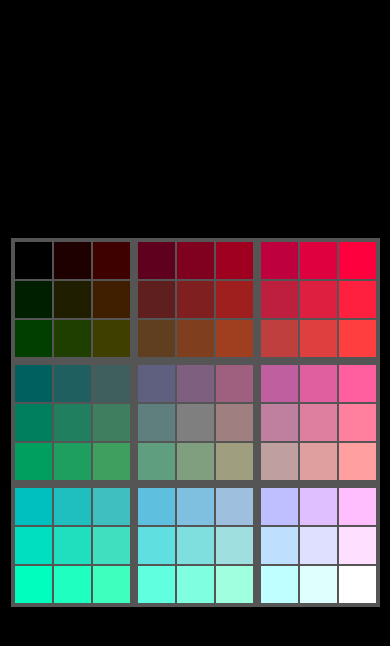
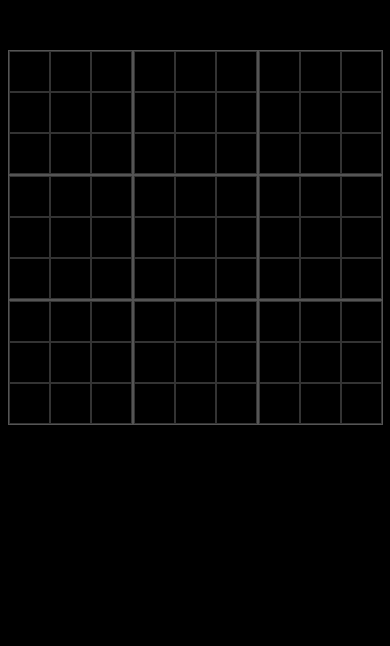
Before and after one commit to Matt23488/ReactNativeSudoku, a React Native app: screen / in a window 390 px wide. Shown: the top 646 px of the page. Built offline with nearby package versions, Linux system fonts and the light colour scheme.

Commit message:
adjusting board sizing logic. Surprisingly hard to get right.

```diff
--- a/App.tsx
+++ b/App.tsx
@@ -16,7 +16,8 @@ const styles = StyleSheet.create({
   container: {
     flex: 1,
     alignItems: 'center',
-    justifyContent: 'center',
+    justifyContent: 'flex-start',
     backgroundColor: '#000',
+    paddingTop: 50,
   },
 });
--- a/Board.tsx
+++ b/Board.tsx
@@ -1,34 +1,78 @@
 import React from 'react';
 import { View, StyleSheet, Dimensions } from 'react-native';
 import Cell from './Cell';
-import { createRange } from './Utilities';
+import { createRange, flatten2DArray } from './Utilities';
 
 // https://web.archive.org/web/20150818220344/http://blogs.msdn.com/b/ericlippert/archive/2010/07/15/graph-colouring-with-simple-backtracking-part-two.aspx
-export default function Board() {
-    const minDim = Math.min(Dimensions.get('window').width, Dimensions.get('window').height);
-    const cellSize = minDim / 10;
-    const nineSquaresSize = cellSize * 3 + 6;
-    const boardSize = nineSquaresSize * 3 + 2;
+export default class Board extends React.Component<BoardProperties, BoardState> {
+    public constructor(props: BoardProperties) {
+        super(props);
+        this.state = {
+            graph: flatten2DArray(createRange(9).map(i => createRange(9).map(j => ({
+                index: {
+                    x: (j % 3) + (i % 3 * 3),
+                    y: Math.floor(j / 3) + (Math.floor(i / 3) * 3),
+                    z: i
+                },
+                notes: []
+            }))))
+        };
+    }
+
+    private handleClick(cellState: CellState) {
+        switch (cellState.value) {
+            case undefined: cellState.value = 1; break;
+            case 9: cellState.value = undefined; break;
+            default: cellState.value++; break;
+        }
+        this.setState({ graph: this.state.graph });
+    }
+
+    public render() {
+        const sizes = calculateSizes();
+        let idx = 0;
         return (
-        <View style={[styles.board, { width: boardSize }]}>
-            {[...createRange(9)].map(i => {
+            <View style={[styles.board, { width: sizes.boardSize }]}>
+                {createRange(9).map(i => {
                 return (
-                <View key={i} style={[styles.nineSquares, { width: nineSquaresSize }]}>
-                {[...createRange(9)].map(j => {
-                    const index = {
-                        x: (j % 3) + (i % 3 * 3), // which column
-                        y: Math.floor(j / 3) + (Math.floor(i / 3) * 3), // which row
-                        z: i, // which 3x3 square
-                    };
-                    const value = i === j ? i : undefined;
-                    const notes = [...createRange(Math.max(i, j), Math.max(i, j) - Math.min(i, j))];
-                    return <Cell key={j} index={index} notes={[]} size={cellSize} onPress={() => { alert(`x: ${index.x}, y: ${index.y}, z: ${index.z}`); }} />;
+                    <View key={i} style={{ borderColor: '#555', borderWidth: 1 }}>
+                        <View style={[styles.nineSquares, { width: sizes.squareSize }]}>
+                        {createRange(9).map(j => {
+                            const cellState = this.state.graph[idx++];
+                            return (
+                                <View key={j} style={{ borderColor: '#333', borderWidth: 1 }}>
+                                    <Cell index={cellState.index} value={cellState.value} notes={cellState.notes} size={sizes.cellSize} onPress={() => this.handleClick(cellState)} />
+                                </View>
+                            );
                         })}
+                        </View>
                     </View>
                 )
                 })}
             </View>
         );
+    }
+}
+
+interface BoardProperties {}
+interface BoardState {
+    graph: CellState[];
+}
+
+interface CellState {
+    index: { x: number, y: number, z: number };
+    value?: number;
+    notes: number[];
+}
+
+function calculateSizes() {
+    const minDim = Math.min(Dimensions.get('window').width, Dimensions.get('window').height);
+    const tenCells = minDim - minDim % 10;
+    const cellSize = tenCells / 10;
+    const squareSize = (cellSize + 2) * 3;
+    const boardSize = (squareSize + 2) * 3;
+
+    return { cellSize, squareSize, boardSize };
 }
 
 const styles = StyleSheet.create({
@@ -44,8 +88,8 @@ const styles = StyleSheet.create({
     flexWrap: 'wrap',
     alignItems: 'center',
     justifyContent: 'center',
-    borderColor: '#555',
-    borderWidth: 3,
+    // borderColor: '#555',
+    // borderWidth: 3,
     padding: 0,
   },
 });
--- a/Cell.tsx
+++ b/Cell.tsx
@@ -6,14 +6,14 @@ export default function Cell(props: CellProperties) {
     const display = typeof props.value === 'number' ? (
         <Text style={[styles.valueDisplay, { fontSize: Math.round(props.size * 0.75)}]}>{props.value}</Text>
     ) : (
-        [...createRange(9, 1)].map(i => (
+        createRange(9, 1).map(i => (
             <Text key={i} style={[styles.noteDisplay, { width: props.size / 3 - 1, height: props.size / 3 - 1, fontSize: (Math.round(props.size * 0.25)) }]}>
                 {props.notes.find(n => n === i)}
             </Text>
         ))
     );
     return (
-        <TouchableOpacity onPress={() => props.onPress()} style={[styles.container, { width: props.size, height: props.size, backgroundColor: calculateColor(props.index.x, props.index.y, props.index.z) }]}>
+        <TouchableOpacity onPress={() => props.onPress()} style={[styles.container, { width: props.size, height: props.size/*, backgroundColor: calculateColor(props.index.x, props.index.y, props.index.z)*/ }]}>
             {display}
         </TouchableOpacity>
     );
@@ -33,9 +33,9 @@ function calculateColor(x: number, y: number, z: number) {
 
 const styles = StyleSheet.create({
     container: {
-        // backgroundColor: 'rgb(0,0,0)',
-        borderColor: '#555',
-        borderWidth: 1,
+        backgroundColor: 'rgb(0,0,0)',
+        // borderColor: '#555',
+        // borderWidth: 1,
         flexDirection: 'row',
         alignItems: 'center',
         justifyContent: 'center',
--- a/Utilities.ts
+++ b/Utilities.ts
@@ -1,5 +1,7 @@
-export function* createRange(count = 10, start = 0, step = 1) {
-    for (let i = start; i < start + count; i += step) yield i;
+export function createRange(count = 10, start = 0, step = 1) {
+    const result: number[] = [];
+    for (let i = start; i < start + count; i += step) result.push(i);
+    return result;
 }
 
 export function lerp(from: number, to: number, val: number) {
@@ -13,3 +15,7 @@ export function adjustRange(oldFrom: number, oldTo: number, newFrom: number, new
     const percentage = normalizedVal / oldRange;
     return percentage * newRange + newFrom;
 }
+
+export function flatten2DArray<T>(arr: T[][]): T[] {
+    return ([] as T[]).concat.apply<T[], T[][], T[]>([], arr);
+}
```
Lines whose indentation alone changed are shown as unchanged.
